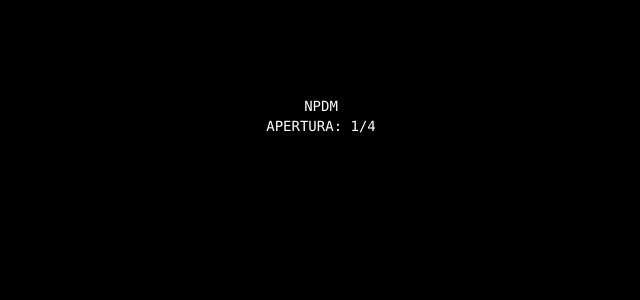
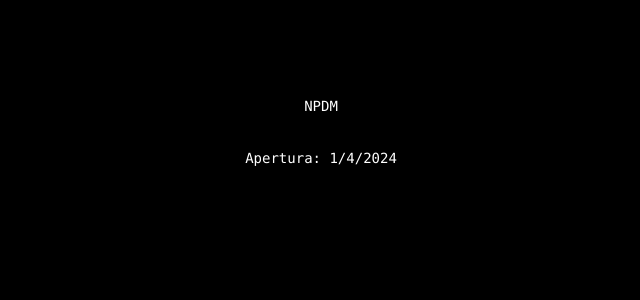
Before and after one commit to LucasKoval/NPDM-Literary-Project, a Next.js app: page / in a window 1280 px wide. Shown: the top 300 px of the page, without its empty margins (319-959 px from the left). Built offline with nearby package versions, Linux system fonts and the light colour scheme.

Commit message:
Text updated

```diff
--- a/src/app/page.tsx
+++ b/src/app/page.tsx
@@ -2,8 +2,8 @@ export default function Home() {
    return (
       <main className="flex min-h-screen flex-col items-center justify-between p-24">
          <div className="flex-col z-10 max-w-5xl w-full items-center justify-center font-mono text-sm lg:flex">
-            <h1 className="flex w-full justify-center">NPDM</h1>
-            <p className="flex w-full justify-center">APERTURA: 1/4</p>
+            <h1 className="flex w-full justify-center p-8 pt-0">NPDM</h1>
+            <p className="flex w-full justify-center">Apertura: 1/4/2024</p>
          </div>
       </main>
    );
```
